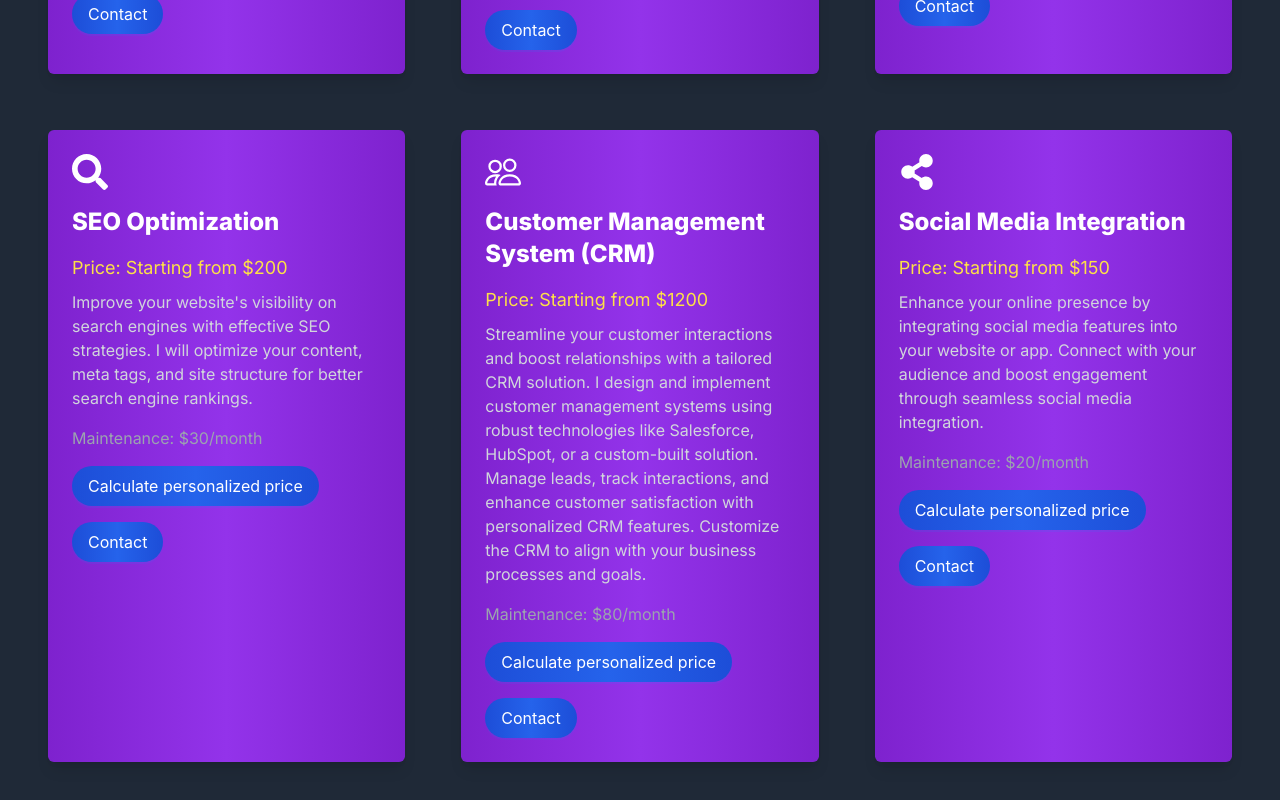
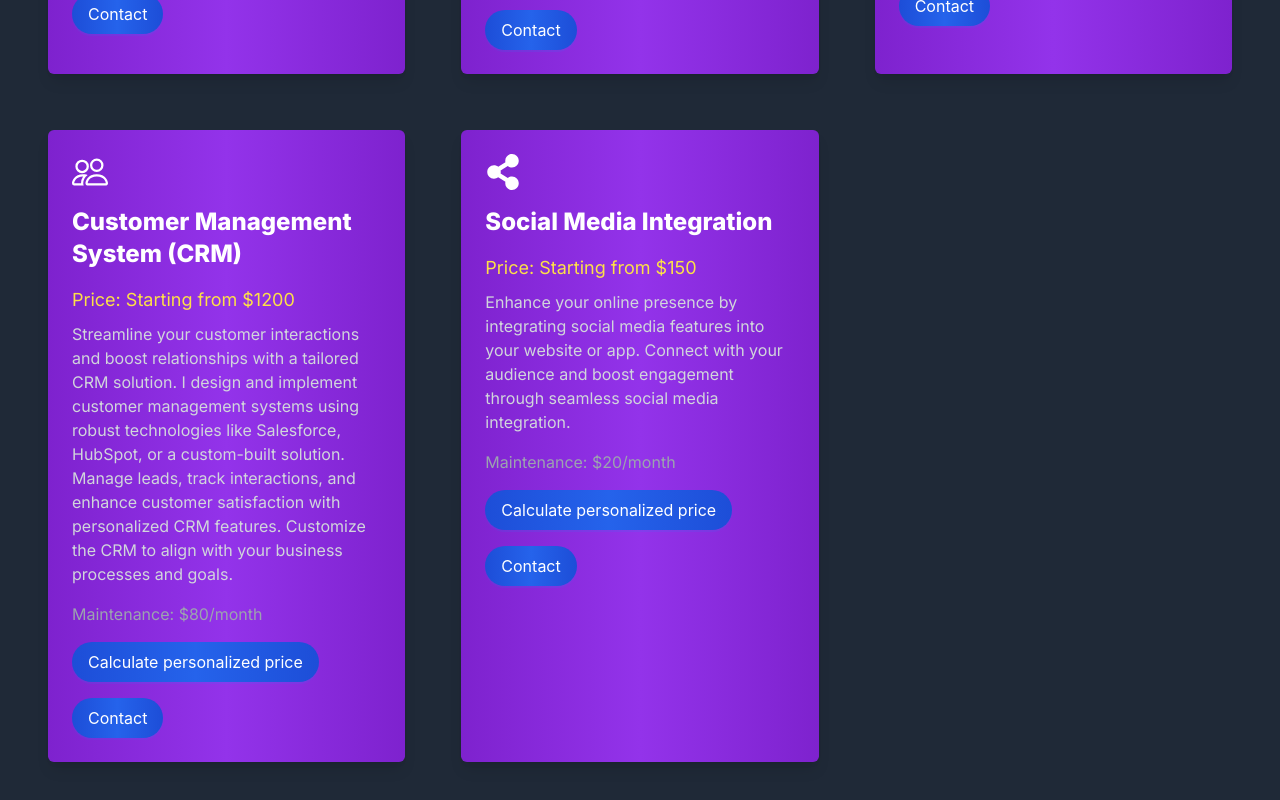
Before and after one commit to leevipun/Portfolio, a Next.js app in the folder portfolio/: page / in a window 1280 px wide. Shown: the part 2038-2838 px from the top of the page. Built offline with nearby package versions, Linux system fonts and the light colour scheme; no server answers; the database is empty.

Commit message:
Update ServiceCard.tsx

```diff
--- a/portfolio/app/components/ServiceCard.tsx
+++ b/portfolio/app/components/ServiceCard.tsx
@@ -57,14 +57,6 @@ const ServiceCard: React.FC = () => {
       price: 'Starting from $300', // Adjust the starting price
       maintenance: '$40/month',
       href: 'calc/pwd',
-    },
-    {
-      title: 'SEO Optimization',
-      description:
-        "Improve your website's visibility on search engines with effective SEO strategies. I will optimize your content, meta tags, and site structure for better search engine rankings.",
-      price: 'Starting from $200',
-      maintenance: '$30/month',
-      href: '/calc/seo', // Corrected property name to "href"
     },
     {
       title: 'Customer Management System (CRM)',
```
